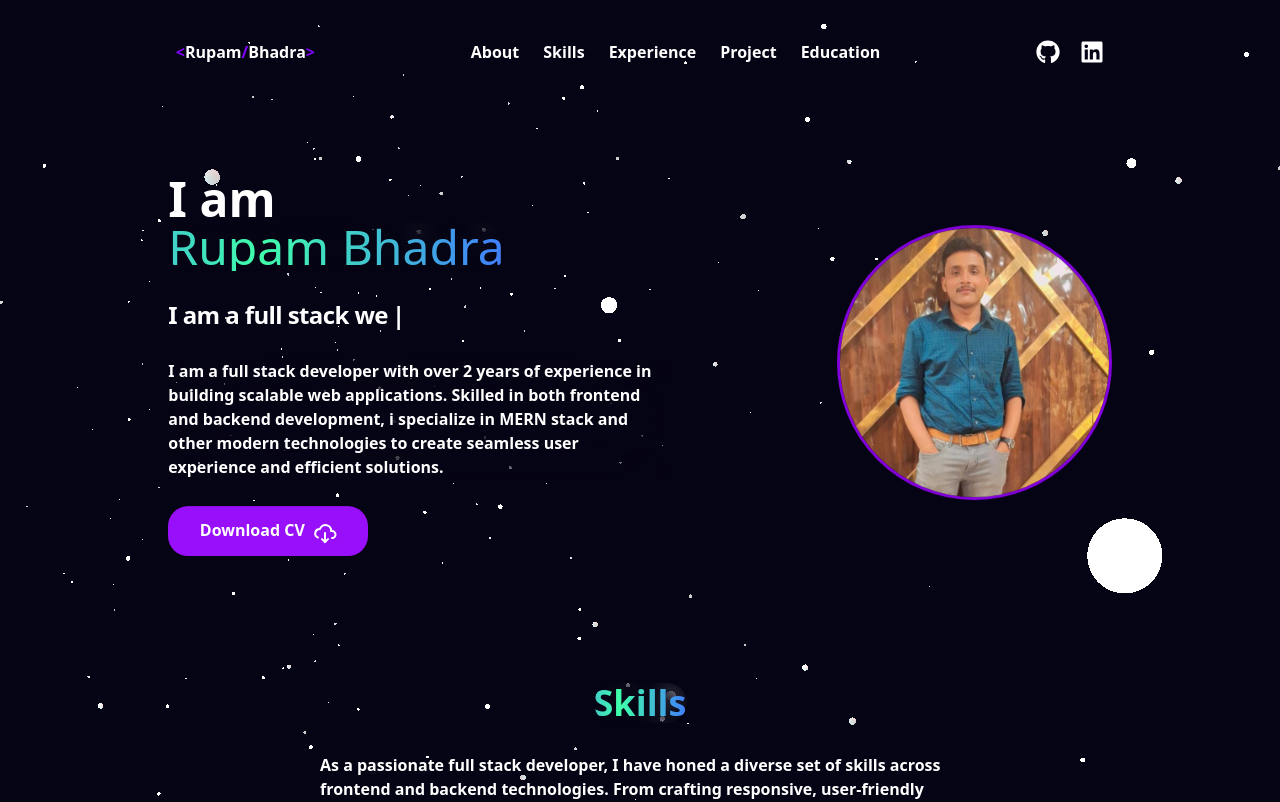
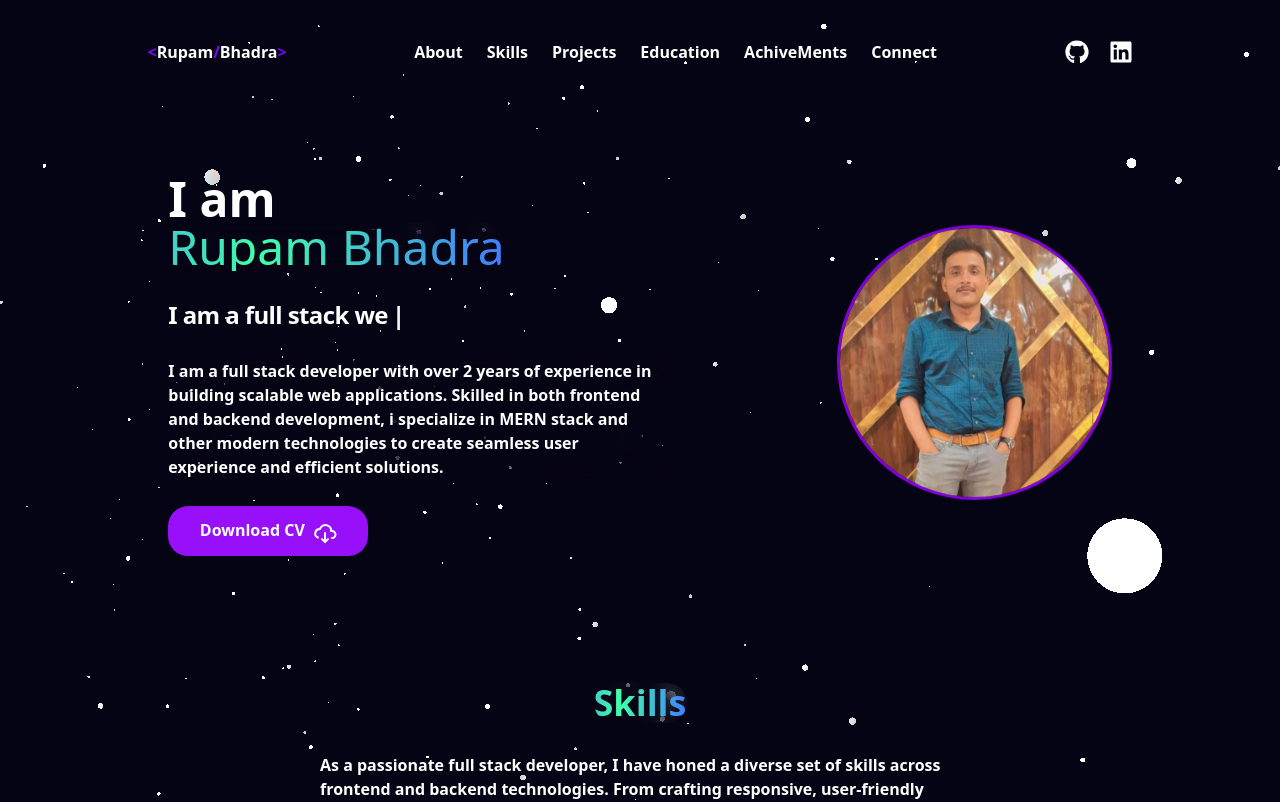
Before and after one commit to CodeExplorer4267/portfolio_new_1, a React (Vite) app in the folder portfolio/: page / in a window 1280 px wide. Shown: the top 802 px of the page. Built offline with nearby package versions, Linux system fonts and the light colour scheme.

Commit message:
commit38

```diff
--- a/portfolio/src/components/Achivements/Achivement.jsx
+++ b/portfolio/src/components/Achivements/Achivement.jsx
@@ -3,6 +3,7 @@ import MagicBento from "../Animations/Magic-bento";
 import GradientText from "../Animations/Gradient-Text";
 const Achivement = () => {
   return (
+    <section id="Achive">
     <div className="flex flex-col justify-center items-center w-[100%] pt-[30px] pb-[30px]">
       <GradientText
         colors={["#40ffaa", "#4079ff", "#40ffaa", "#4079ff", "#40ffaa"]}
@@ -25,6 +26,7 @@ const Achivement = () => {
         glowColor="132, 0, 255"
       />
     </div>
+    </section>
   );
 };
 
--- a/portfolio/src/components/ContactMe/Contact.jsx
+++ b/portfolio/src/components/ContactMe/Contact.jsx
@@ -3,6 +3,7 @@ import { DotLottieReact } from "@lottiefiles/dotlottie-react";
 import GradientText from "../Animations/Gradient-Text";
 const Contact = () => {
   return (
+    <section id="Connect">
     <div className="h-[500px] w-[100%] flex flex-col items-center pb-[20px] ">
         <h1 className="text-4xl font-bold mb-[40px] bg-linear-to-bl from-violet-500 to-fuchsia-500 bg-clip-text text-transparent">Let's Talk</h1>
       <div className="flex flex-row justify-evenly items-center gap-[300px]">
@@ -25,6 +26,7 @@ const Contact = () => {
         </div>
       </div>
     </div>
+    </section>
   );
 };
 
--- a/portfolio/src/components/Education/Education.jsx
+++ b/portfolio/src/components/Education/Education.jsx
@@ -7,6 +7,7 @@ import { SkillsInfo } from "../../constants";
 
 const Education = () => {
   return (
+    <section id="Education">
     <div className="flex flex-col justify-center items-center pt-[20px] pb-[30px] w-[100%]">
       <GradientText
         colors={["#40ffaa", "#4079ff", "#40ffaa", "#4079ff", "#40ffaa"]}
@@ -173,6 +174,7 @@ const Education = () => {
         </div>
       </div>
     </div>
+    </section>
   );
 };
 
--- a/portfolio/src/components/Navbar/Navbar.jsx
+++ b/portfolio/src/components/Navbar/Navbar.jsx
@@ -15,10 +15,12 @@ const Navbar = () => {
            </div>
            <div className='flex gap-6 text-1xl font-bold'>
                <p className='nav-contents'>About</p>
-               <p className='nav-contents'>Skills</p>
-               <p className='nav-contents'>Experience</p>
-               <p className='nav-contents'>Project</p>
-               <p className='nav-contents'>Education</p>
+               <a href="#Skills"><p className='nav-contents'>Skills</p></a>
+               <a href="#Projects"><p className='nav-contents'>Projects</p></a>
+               <a href="#Education"><p className='nav-contents'>Education</p></a>
+               <a href="#Achive"><p className='nav-contents'>AchiveMents</p></a>
+               <a href="#Connect"><p className='nav-contents'>Connect</p></a>
+
            </div>
            <div className='flex gap-5'>
                <a href="https://github.com/CodeExplorer4267"><FaGithub className='text-2xl cursor-pointer' /></a>
--- a/portfolio/src/components/Projects/Projects.jsx
+++ b/portfolio/src/components/Projects/Projects.jsx
@@ -11,6 +11,7 @@ import ScrollAnimation from "react-animate-on-scroll";
 const Projects = () => {
   return (
     <>
+      <section id="Projects">
       <div className="flex flex-col justify-center items-center pt-[30px] pb-[30px] w-[100%]">
         <GradientText
           colors={["#40ffaa", "#4079ff", "#40ffaa", "#4079ff", "#40ffaa"]}
@@ -295,6 +296,7 @@ const Projects = () => {
           </div>
         </div>
       </div>
+      </section>
     </>
   );
 };
--- a/portfolio/src/components/Skills/Skills.jsx
+++ b/portfolio/src/components/Skills/Skills.jsx
@@ -8,6 +8,7 @@ import "./Skills.css";
 const Skills = () => {
   return (
     <>
+    <section id="Skills">
       <div
         className="flex flex-col justify-center items-center pt-[30px] pb-[30px] gap-[30px] w-[100%]"
       >
@@ -142,6 +143,7 @@ const Skills = () => {
           </Tilt>
         </div>
       </div>
+      </section>
     </>
   );
 };
```
